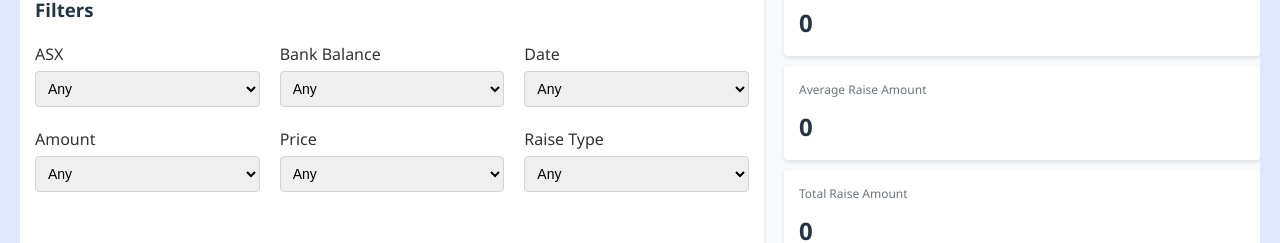
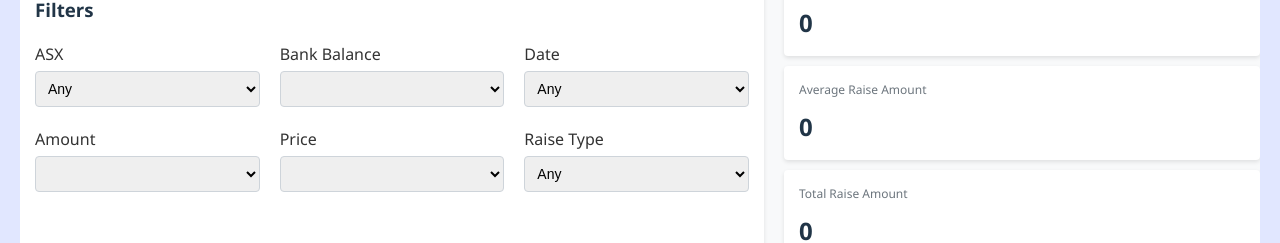
Before and after one commit to jayshah41/Puzzled, a React (Vite) app: page /graphs/capital-raises in a window 1280 px wide. Shown: the part 386-629 px from the top of the page. Built offline with nearby package versions, Linux system fonts and the light colour scheme.

Commit message:
change all numerical filters to ranges

```diff
--- a/src/pages/graphs/CapitalRaises.jsx
+++ b/src/pages/graphs/CapitalRaises.jsx
@@ -88,12 +88,15 @@ const CapitalRaises = () => {
 
     const fieldMapping = {
       'ASX': 'asx_code',
+      'Date': 'date',
+      'Raise Type': 'raise_type'
+    };
+
+    const rangeFieldMapping = {
       'Bank Balance': 'bank_balance',
-      'Date': 'date',
       'Amount': 'amount',
       'Price': 'price',
-      'Raise Type': 'raise_type'
-    };
+    }
 
     let filtered = [...capitalRaises];
 
@@ -102,11 +105,16 @@ const CapitalRaises = () => {
           const fieldName = fieldMapping[tag.label];
           if (fieldName) {
               filtered = filtered.filter(item => {
-            if (fieldName === 'amount' || fieldName === 'price') {
-              return item[fieldName] == tag.value;
-            } else {
                   return item[fieldName] && item[fieldName].toString() === tag.value.toString();
+              });
           }
+
+          const rangeField = rangeFieldMapping[tag.label];
+          if (rangeField) {
+              const [min, max] = tag.value.split(' to ').map(val => parseFloat(val));
+              filtered = filtered.filter(item => {
+                  const value = parseFloat(item[rangeField]);
+                  return value >= min && value <= max;
               });
           }
       }
@@ -304,6 +312,44 @@ const CapitalRaises = () => {
     return uniqueValues.map(value => ({ label: value, value: value }));
   };
 
+  const generateRangeOptions = (field) => {
+    if (!capitalRaises || !capitalRaises.length) return [];
+
+    const values = capitalRaises.map(item => parseFloat(item[field])).filter(val => !isNaN(val));
+    if (!values.length) return [];
+
+    const min = Math.min(...values);
+    const max = Math.max(...values);
+
+    let increment = field.includes('price') ?
+        Math.ceil((max - min) / 10 * 100) / 100 :
+        Math.ceil((max - min) / 10);
+
+    if (field.includes('price') && increment < 0.01) increment = 0.01;
+
+    const options = [];
+    options.push({ label: 'Any', value: 'Any' });
+
+    for (let i = min; i < max; i += increment) {
+        const rangeMin = i;
+        const rangeMax = Math.min(i + increment, max);
+
+        let rangeLabel;
+        if (field.includes('price')) {
+            rangeLabel = `${rangeMin.toFixed(2)} to ${rangeMax.toFixed(2)}`;
+        } else {
+            rangeLabel = `${Math.floor(rangeMin).toLocaleString()} to ${Math.ceil(rangeMax).toLocaleString()}`;
+        }
+
+        options.push({
+            label: rangeLabel,
+            value: `${rangeMin} to ${rangeMax}`
+        });
+    }
+
+    return options;
+};
+
   const handleFilterChange = (label, value) => {
     if (value && value !== "Any") {
       setFilterTags(prevTags => {
@@ -328,33 +374,26 @@ const CapitalRaises = () => {
       label: 'Bank Balance',
       value: 'Any',
       onChange: (value) => handleFilterChange('Bank Balance', value),
-      options: [
-        { label: 'Any', value: 'Any' }, ...getUniqueValues('bank_balance')
-      ]
+      options: generateRangeOptions('bank_balance')
     },
     {
       label: 'Date',
       value: 'Any',
       onChange: (value) => handleFilterChange('Date', value),
-      options: [
-        { label: 'Any', value: 'Any' }, ...getUniqueValues('date')
-      ]
+      options: [{ label: 'Any', value: 'Any' }, ...getUniqueValues('date')]
     },
     {
       label: 'Amount',
       value: 'Any',
       onChange: (value) => handleFilterChange('Amount', value),
-      options: [
-        { label: 'Any', value: 'Any' }, ...getUniqueValues('amount')
-      ]
+      options: generateRangeOptions('amount')
+
     },
     {
       label: 'Price',
       value: 'Any',
       onChange: (value) => handleFilterChange('Price', value),
-      options: [
-        { label: 'Any', value: 'Any' }, ...getUniqueValues('price')
-      ]
+      options: generateRangeOptions('price')
     },
     {
       label: 'Raise Type',
--- a/src/pages/graphs/Directors.jsx
+++ b/src/pages/graphs/Directors.jsx
@@ -11,6 +11,8 @@ const Directors = () => {
    const [loading, setLoading] = useState(false);
    const [error, setError] = useState("");
    const [filteredDirectors, setFilteredDirectors] = useState([]);
+
+
    const [metricSummaries, setMetricSummaries] = useState({
     asx: 0,
     avgBaseRemun: 0,
@@ -80,23 +82,34 @@ const fetchDirectors = useCallback(async () => {
 
   const applyClientSideFilters = useCallback(() => {
     if (!directors.length) return;
+
     const fieldMapping = {
       'AXS Code': 'asx_code',
-      'Contact': 'contact',
+      'Contact': 'contact'
+    };
+
+    const rangeFieldMapping = {
       'Base Remuneration': 'base_remuneration',
       'Total Remuneration': 'total_remuneration'
-    };
+    }
+
     let filtered = [...directors];
+
      filterTags.forEach(tag => {
-      if (tag.value && tag.value !== 'Default' && tag.label !== 'No Filters Applied') {
+            if (tag.value && tag.value !== 'Any' && tag.label !== 'No Filters Applied') {
                 const fieldName = fieldMapping[tag.label];
                 if (fieldName) {
                     filtered = filtered.filter(item => {
-            if (fieldName === 'value') {
-              return item[fieldName] == tag.value;
-            } else {
                         return item[fieldName] && item[fieldName].toString() === tag.value.toString();
+                    });
                 }
+
+                const rangeField = rangeFieldMapping[tag.label];
+                if (rangeField) {
+                    const [min, max] = tag.value.split(' to ').map(val => parseFloat(val));
+                    filtered = filtered.filter(item => {
+                        const value = parseFloat(item[rangeField]);
+                        return value >= min && value <= max;
                     });
                 }
             }
@@ -371,6 +384,45 @@ const getUniqueValues = (key) => {
   return uniqueValues.map(value => ({ label: value, value: value }));
 };
 
+
+const generateRangeOptions = (field) => {
+  if (!directors || !directors.length) return [];
+
+  const values = directors.map(item => parseFloat(item[field])).filter(val => !isNaN(val));
+  if (!values.length) return [];
+
+  const min = Math.min(...values);
+  const max = Math.max(...values);
+
+  let increment = field.includes('price') ?
+      Math.ceil((max - min) / 10 * 100) / 100 :
+      Math.ceil((max - min) / 10);
+
+  if (field.includes('price') && increment < 0.01) increment = 0.01;
+
+  const options = [];
+  options.push({ label: 'Any', value: 'Any' });
+
+  for (let i = min; i < max; i += increment) {
+      const rangeMin = i;
+      const rangeMax = Math.min(i + increment, max);
+
+      let rangeLabel;
+      if (field.includes('price')) {
+          rangeLabel = `${rangeMin.toFixed(2)} to ${rangeMax.toFixed(2)}`;
+      } else {
+          rangeLabel = `${Math.floor(rangeMin).toLocaleString()} to ${Math.ceil(rangeMax).toLocaleString()}`;
+      }
+
+      options.push({
+          label: rangeLabel,
+          value: `${rangeMin} to ${rangeMax}`
+      });
+  }
+
+  return options;
+};
+
 const allFilterOptions = [
   {
     label: 'ASX Code',
@@ -388,13 +440,13 @@ const allFilterOptions = [
     label: 'Base Remuneration',
     value: 'Default',
     onChange: (value) => handleFilterChange('Base Remuneration', value),
-    options: [{ label: 'Any', value: '' }, ...getUniqueValues('base_remuneration')]
+    options: generateRangeOptions('base_remuneration')
   },
   {
     label: 'Total Remuneration',
     value: 'Default',
     onChange: (value) => handleFilterChange('Total Remuneration', value),
-    options: [{ label: 'Any', value: '' }, ...getUniqueValues('total_remuneration')]
+    options: generateRangeOptions('total_remuneration')
   },
 ];
 
--- a/src/pages/graphs/MarketTrends.jsx
+++ b/src/pages/graphs/MarketTrends.jsx
@@ -410,7 +410,6 @@ const MarketTrends = () => {
 
     const getUniqueValues = (key) => {
         if (!marketTrends || marketTrends.length === 0) return [];
-
         const uniqueValues = [...new Set(marketTrends.map(item => item[key]))].filter(Boolean);
         return uniqueValues.map(value => ({ label: value, value: value }));
     };
--- a/src/pages/graphs/Projects.jsx
+++ b/src/pages/graphs/Projects.jsx
@@ -77,11 +77,14 @@ const applyClientSideFilters = useCallback(() => {
       'ASX': 'asx_code',
       'Activity Date Per Day': 'activity_date_per_day',
       'Project Name': 'project_name',
+    };
+
+    const rangeFieldMapping = {
       'Intersect': 'intersect',
       'Market Cap': 'market_cap',
       'Grade': 'grade',
       'Depth': 'depth'
-    };
+    }
 
     let filtered = [...projects];
 
@@ -90,11 +93,16 @@ const applyClientSideFilters = useCallback(() => {
           const fieldName = fieldMapping[tag.label];
           if (fieldName) {
               filtered = filtered.filter(item => {
-            if (typeof item[fieldName] === 'number') {
-              return item[fieldName] == tag.value;
-            } else {
                   return item[fieldName] && item[fieldName].toString() === tag.value.toString();
+              });
           }
+
+          const rangeField = rangeFieldMapping[tag.label];
+          if (rangeField) {
+              const [min, max] = tag.value.split(' to ').map(val => parseFloat(val));
+              filtered = filtered.filter(item => {
+                  const value = parseFloat(item[rangeField]);
+                  return value >= min && value <= max;
               });
           }
       }
@@ -270,6 +278,44 @@ const processDrillingResultsByIntersectChart = (data) => {
     return uniqueValues.map(value => ({ label: value, value: value }));
   };
 
+  const generateRangeOptions = (field) => {
+    if (!projects || !projects.length) return [];
+
+    const values = projects.map(item => parseFloat(item[field])).filter(val => !isNaN(val));
+    if (!values.length) return [];
+
+    const min = Math.min(...values);
+    const max = Math.max(...values);
+
+    let increment = field.includes('price') ?
+        Math.ceil((max - min) / 10 * 100) / 100 :
+        Math.ceil((max - min) / 10);
+
+    if (field.includes('price') && increment < 0.01) increment = 0.01;
+
+    const options = [];
+    options.push({ label: 'Any', value: 'Any' });
+
+    for (let i = min; i < max; i += increment) {
+        const rangeMin = i;
+        const rangeMax = Math.min(i + increment, max);
+
+        let rangeLabel;
+        if (field.includes('price')) {
+            rangeLabel = `${rangeMin.toFixed(2)} to ${rangeMax.toFixed(2)}`;
+        } else {
+            rangeLabel = `${Math.floor(rangeMin).toLocaleString()} to ${Math.ceil(rangeMax).toLocaleString()}`;
+        }
+
+        options.push({
+            label: rangeLabel,
+            value: `${rangeMin} to ${rangeMax}`
+        });
+    }
+
+    return options;
+};
+
   const [tableData, setTableData] = useState([]);
 
   const allFilterOptions = [
@@ -301,33 +347,25 @@ const processDrillingResultsByIntersectChart = (data) => {
       label: 'Intersect',
       value: 'Any',
       onChange: (value) => handleFilterChange('Intersect', value),
-      options: [
-        { label: 'Any', value: 'Any' }, ...getUniqueValues('intersect')
-      ]
+      options: generateRangeOptions('intersect')
     },
     {
       label: 'Market Cap',
       value: 'Any',
       onChange: (value) => handleFilterChange('Market Cap', value),
-      options: [
-        { label: 'Any', value: 'Any' }, ...getUniqueValues('market_cap')
-      ]
+      options: generateRangeOptions('market_cap')
     },
     {
       label: 'Grade',
       value: 'Any',
       onChange: (value) => handleFilterChange('Grade', value),
-      options: [
-        { label: 'Any', value: 'Any' }, ...getUniqueValues('grade')
-      ]
+      options: generateRangeOptions('grade')
     },
     {
       label: 'Depth',
       value: 'Any',
       onChange: (value) => handleFilterChange('Depth', value),
-      options: [
-        { label: 'Any', value: 'Any' }, ...getUniqueValues('depth')
-      ]
+      options: generateRangeOptions('depth')
     },
   ];
 
```
Lines whose indentation alone changed are shown as unchanged.
